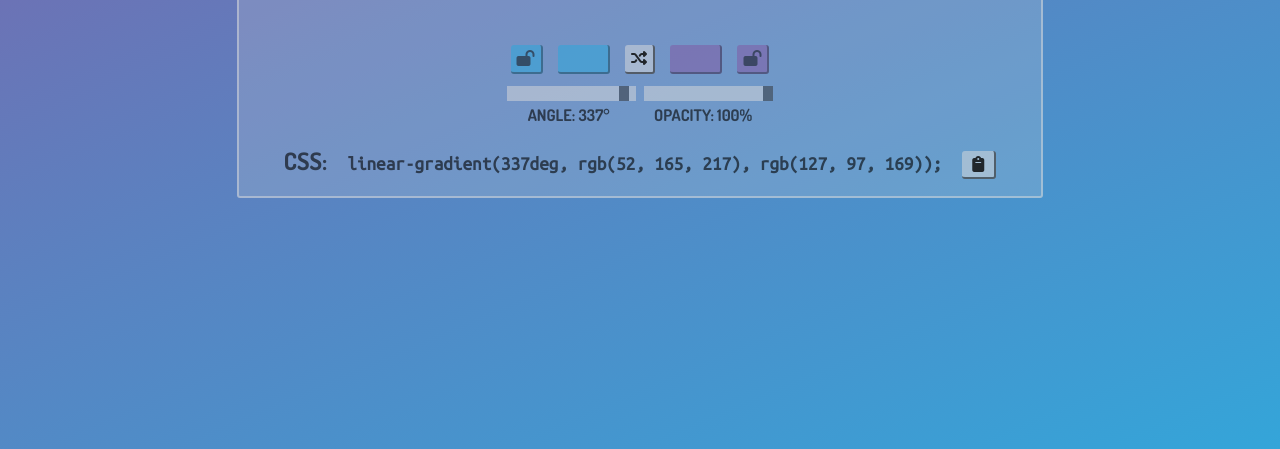
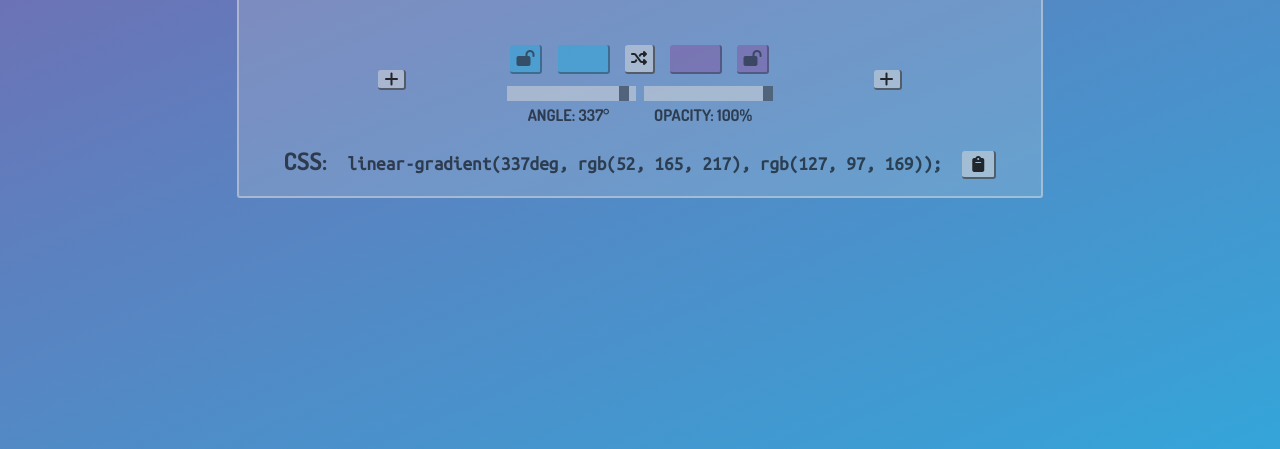
Before and after one commit to eoNicholls/background-generator, a plain HTML site: page index.html in a window 1280 px wide. Shown: the part 351-800 px from the top of the page. Drawn offline with Linux system fonts and the light colour scheme.

Commit message:
Added buttons which will later add controls for a new gradient. Non-functional at the moment

```diff
--- a/index.html
+++ b/index.html
@@ -11,6 +11,11 @@
 		<h1>Background Generator</h1>
 
 		<div class="user-input">
+			<div class="gradient-controls" id="gradient-controls-left">
+				<button class="add-gradient button fas fa-plus"></button>
+			</div>
+
+			<div class="gradient-controls" id="gradient-controls-center">
 				<div class="color-choice-buttons">
 					<button class="lock-button button fas fa-lock-open" id="color1-lock-button" type="button"></button>
 					<label id="color1-wrapper" class="color-wrapper button"><input class="color1 color-button" type="color" name="color1" value="#00ff00"></label>
@@ -30,6 +35,11 @@
 				</div>
 			</div>
 
+			<div class="gradient-controls" id="gradient-controls-right">
+				<button class="add-gradient button fas fa-plus"></button>
+			</div>
+		</div>
+
 		<div class="current-background-info">
 			<h2>CSS: </h2>
 			<h3></h3>
--- a/style.css
+++ b/style.css
@@ -45,7 +45,9 @@ h3 {
 }
 
 .user-input {
-	margin: 0 auto 0 auto;
+	display: flex;
+	justify-content: space-evenly;
+	align-items: center;
 }
 
 .color-wrapper {
```
Lines whose indentation alone changed are shown as unchanged.
